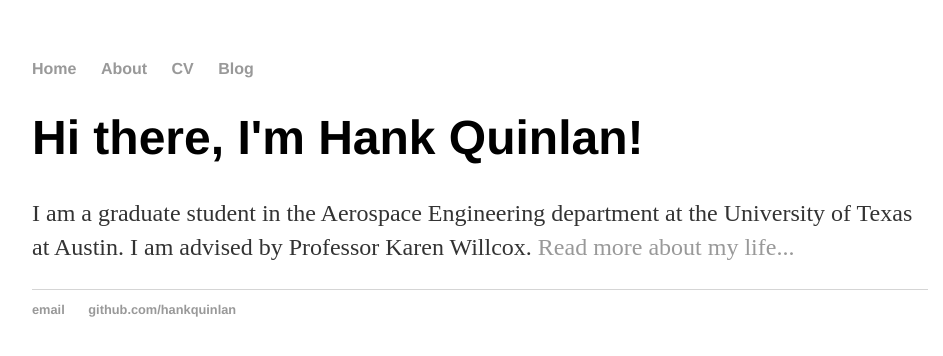
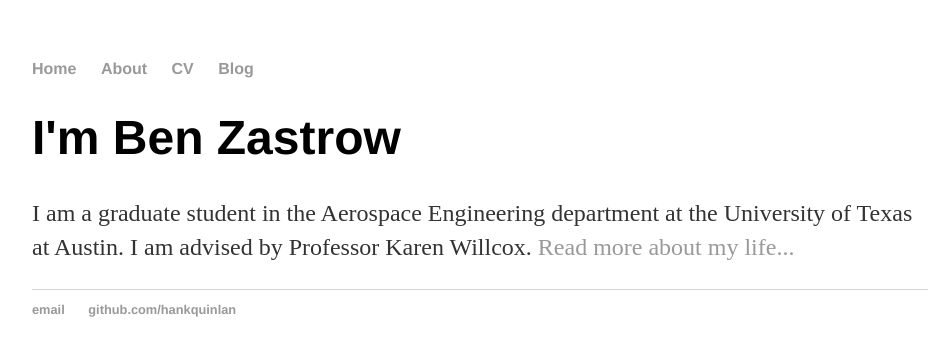
Before and after one commit to bgzastrow/bgzastrow.github.io, a Jekyll site: the page built from index.html, in a window 1280 px wide. Shown: the top 356 px of the page, without its empty margins (160-1103 px from the left). Built offline with Jekyll 4.4.1, drawn with Linux system fonts in a browser that asks for light colours.

Commit message:
Update index.html

```diff
--- a/index.html
+++ b/index.html
@@ -3,6 +3,6 @@ layout: default
 title: Ben Zastrow
 ---
 <div class="blurb">
-	<h1>Hi there, I'm Hank Quinlan!</h1>
+	<h1>I'm Ben Zastrow</h1>
 	<p>I am a graduate student in the Aerospace Engineering department at the University of Texas at Austin. I am advised by Professor Karen Willcox. <a href="/about">Read more about my life...</a></p>
 </div><!-- /.blurb -->
```
